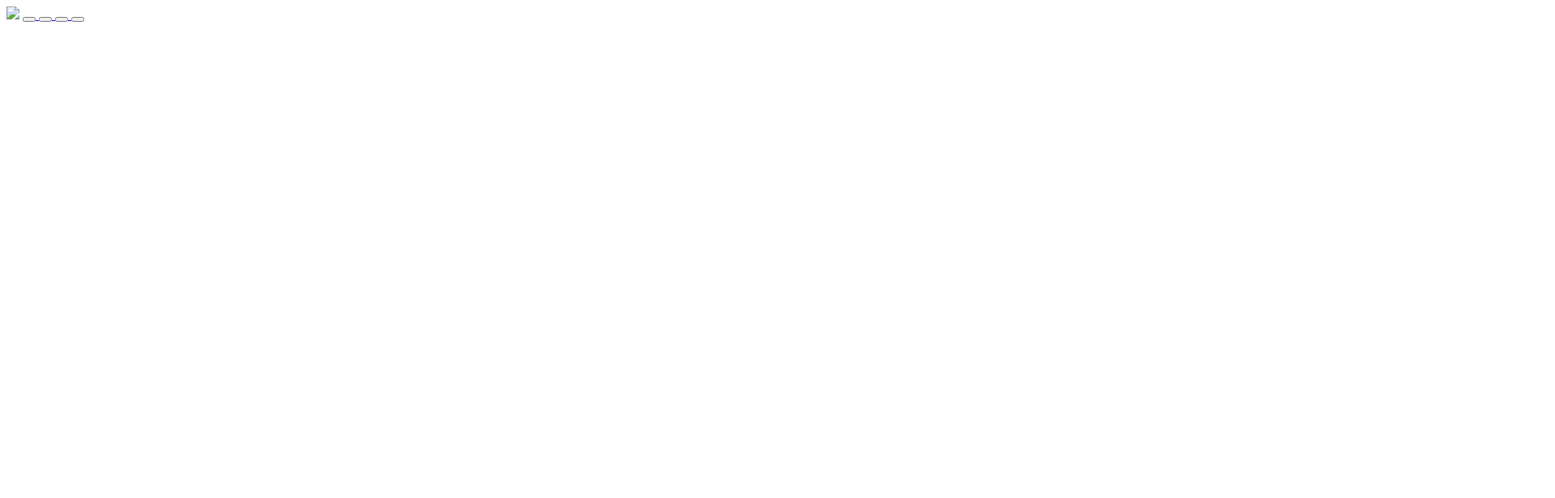
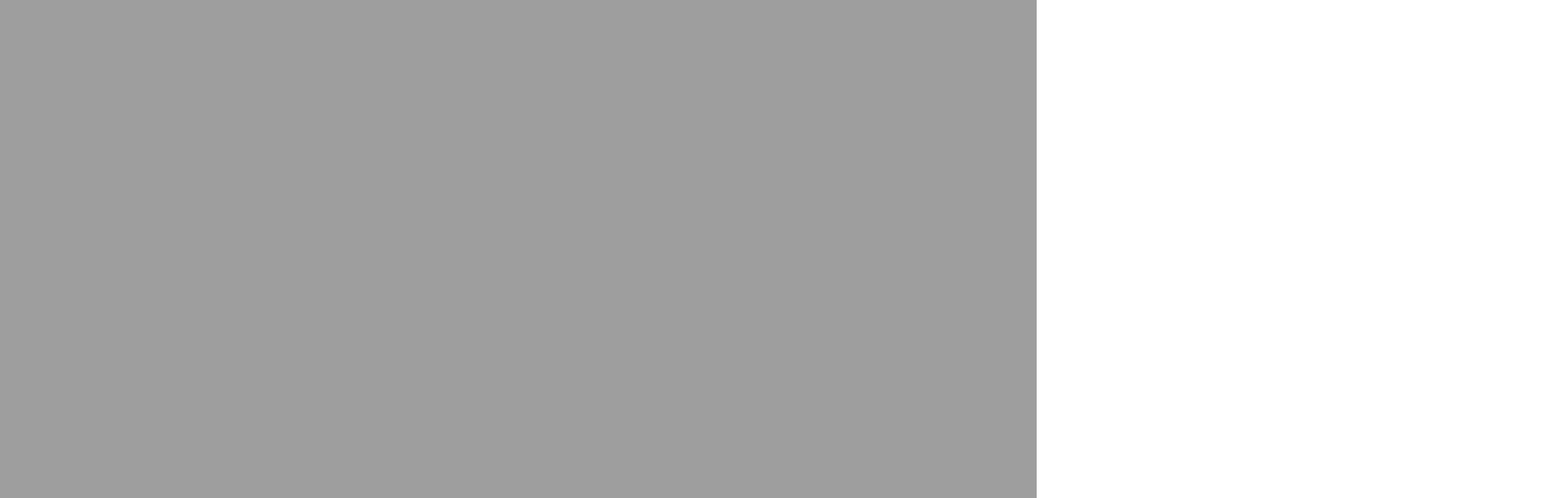
Before and after one commit to fabriciolopss/Prototipo-interativo, a plain HTML site: page consultarFichas.html in a window 1280 px wide. Shown: the top 616 px of the page at 81% size, 1920 px wide, since content can reach past the window. Drawn offline with Linux system fonts and the light colour scheme; the site is published under a folder, as on GitHub Pages, so addresses that start at the root find nothing.

Commit message:
correcting relative paths

```diff
--- a/Register.html
+++ b/Register.html
@@ -5,11 +5,11 @@
     <meta charset="UTF-8">
     <meta name="viewport" content="width=device-width, initial-scale=1.0">
     <title>Prototipo interativo</title>
-    <link rel="stylesheet" href="/styles/register.css">
+    <link rel="stylesheet" href="./styles/register.css">
 </head>
 
 <body>
-    <img src="/imgs/Frame 11.png" class="register" />
+    <img src="./imgs/Frame 11.png" class="register" />
 </body>
 
 </html>
--- a/consultarFichas.html
+++ b/consultarFichas.html
@@ -5,24 +5,24 @@
     <meta charset="UTF-8">
     <meta name="viewport" content="width=device-width, initial-scale=1.0">
     <title>Fichas</title>
-    <link rel="stylesheet" href="/styles/consultarFichas.css">
+    <link rel="stylesheet" href="./styles/consultarFichas.css">
 </head>
 
 <body>
-    <img src="/imgs/Frame 2.png" class="fichas" />
-    <a href="/progresso.html">
+    <img src="./imgs/Frame 2.png" class="fichas" />
+    <a href="./progresso.html">
         <button class="buttonProgresso"></button>
     </a>
 
-    <a href="/index.html">
+    <a href="./index.html">
         <button class="buttonDashboard"></button>
     </a>
 
-    <a href="/Register.html">
+    <a href="./Register.html">
         <button class="buttonRegister"></button>
     </a>
 
-    <a href="/training.html">
+    <a href="./training.html">
         <button class="buttonTraining"></button>
     </a>
 </body>
```
Also changed, not shown: index.html (+4 -4 lines), progresso.html (+4 -4 lines), training.html (+2 -2 lines).
